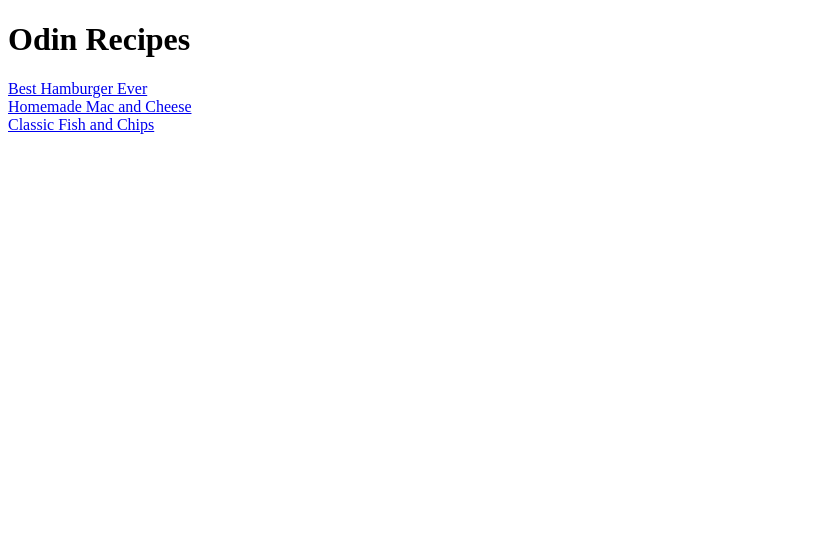
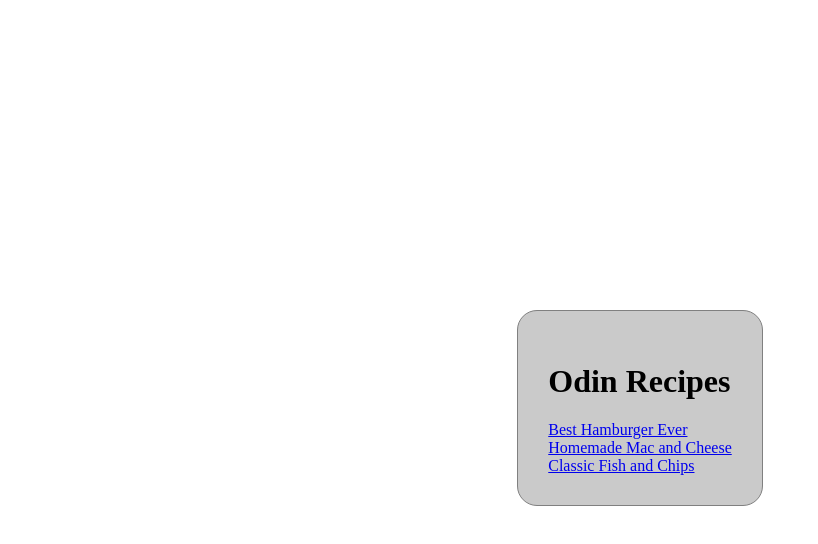
Before and after one commit to RayRibeirost/odin-recipes-top-project-one, a plain HTML site: page index.html in a window 1280 px wide. Shown: the whole page, without its empty margins (0-818 px from the left). Drawn offline with Linux system fonts and the light colour scheme.

Commit message:
some initial styling

```diff
--- a/index.html
+++ b/index.html
@@ -3,12 +3,17 @@
 <head>
     <meta charset="UTF-8">
     <meta name="viewport" content="width=device-width, initial-scale=1.0">
+    <link rel="stylesheet" href="styles.css">
     <title>Recipes | The Odin Project | Project 1</title>
 </head>
 <body>
-    <h1>Odin Recipes</h1>
-    <a href="./recipes/best-hamburger.html">Best Hamburger Ever</a><br>
-    <a href="./recipes/mac-and-cheese.html">Homemade Mac and Cheese</a><br>
-    <a href="./recipes/fish-and-chips.html">Classic Fish and Chips</a><br>
+    <main>
+        <h1>Odin Recipes</h1>
+        <section>
+            <a href="./recipes/best-hamburger.html">Best Hamburger Ever</a><br>
+            <a href="./recipes/mac-and-cheese.html">Homemade Mac and Cheese</a><br>
+            <a href="./recipes/fish-and-chips.html">Classic Fish and Chips</a><br>
+        </section>
+    </main>
 </body>
 </html>
--- /dev/null
+++ b/styles.css
@@ -0,0 +1,14 @@
+body {
+    height: 100vh;
+    display: flex;
+    align-items: center;
+    justify-content: center;
+}
+
+main {
+    background-color: rgb(202, 202, 202);
+    border: gray solid 1px;
+    border-radius: 20px;
+    padding: 30px;
+
+}
```
